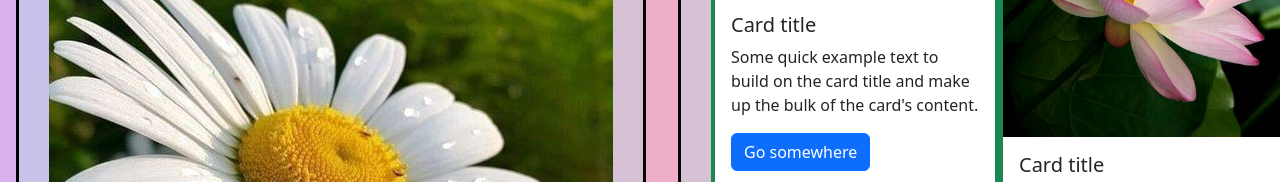
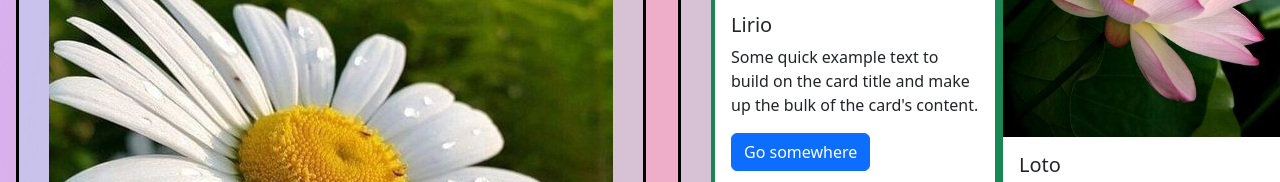
Before and after one commit to EzequielBarrera/Coder, a plain HTML site: page index.html in a window 1280 px wide. Shown: the part 454-636 px from the top of the page. Drawn offline with nearby package versions, Linux system fonts and the light colour scheme.

Commit message:
practicando merge

```diff
--- a/index.html
+++ b/index.html
@@ -91,7 +91,7 @@
                 <div class="card border border-success border-4" style="width: 18rem;">
                     <img src="./img/lirio.jpg" class="card-img-top" alt="lirio">
                     <div class="card-body">
-                        <h5 class="card-title">Card title</h5>
+                        <h5 class="card-title">Lirio</h5>
                         <p class="card-text">Some quick example text to build on the card title and make up the bulk of
                             the card's content.</p>
                         <a href="#" class="btn btn-primary">Go somewhere</a>
@@ -100,7 +100,7 @@
                 <div class="card border border-success border-4" style="width: 18rem;">
                     <img src="./img/loto.jpg" class="card-img-top" alt="...">
                     <div class="card-body">
-                        <h5 class="card-title">Card title</h5>
+                        <h5 class="card-title">Loto</h5>
                         <p class="card-text">Some quick example text to build on the card title and make up the bulk of
                             the card's content.</p>
                         <a href="#" class="btn btn-primary">Go somewhere</a>
@@ -109,7 +109,7 @@
                 <div class="card border border-success border-4" style="width: 18rem;">
                     <img src="./img/orquidea.jpg" class="card-img-top" alt="...">
                     <div class="card-body">
-                        <h5 class="card-title">Card title</h5>
+                        <h5 class="card-title">Orquídea</h5>
                         <p class="card-text">Some quick example text to build on the card title and make up the bulk of
                             the card's content.</p>
                         <a href="#" class="btn btn-primary">Go somewhere</a>
```
